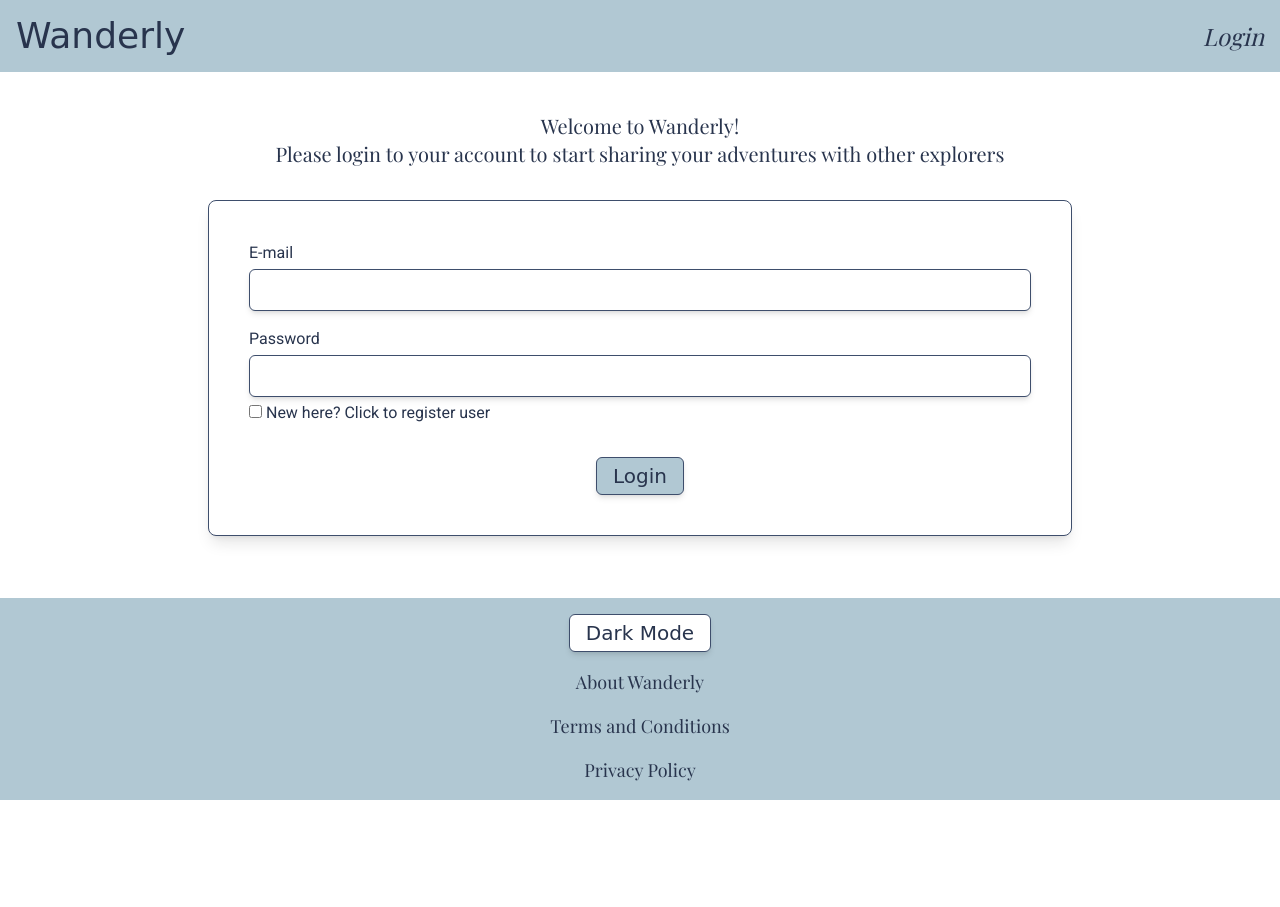
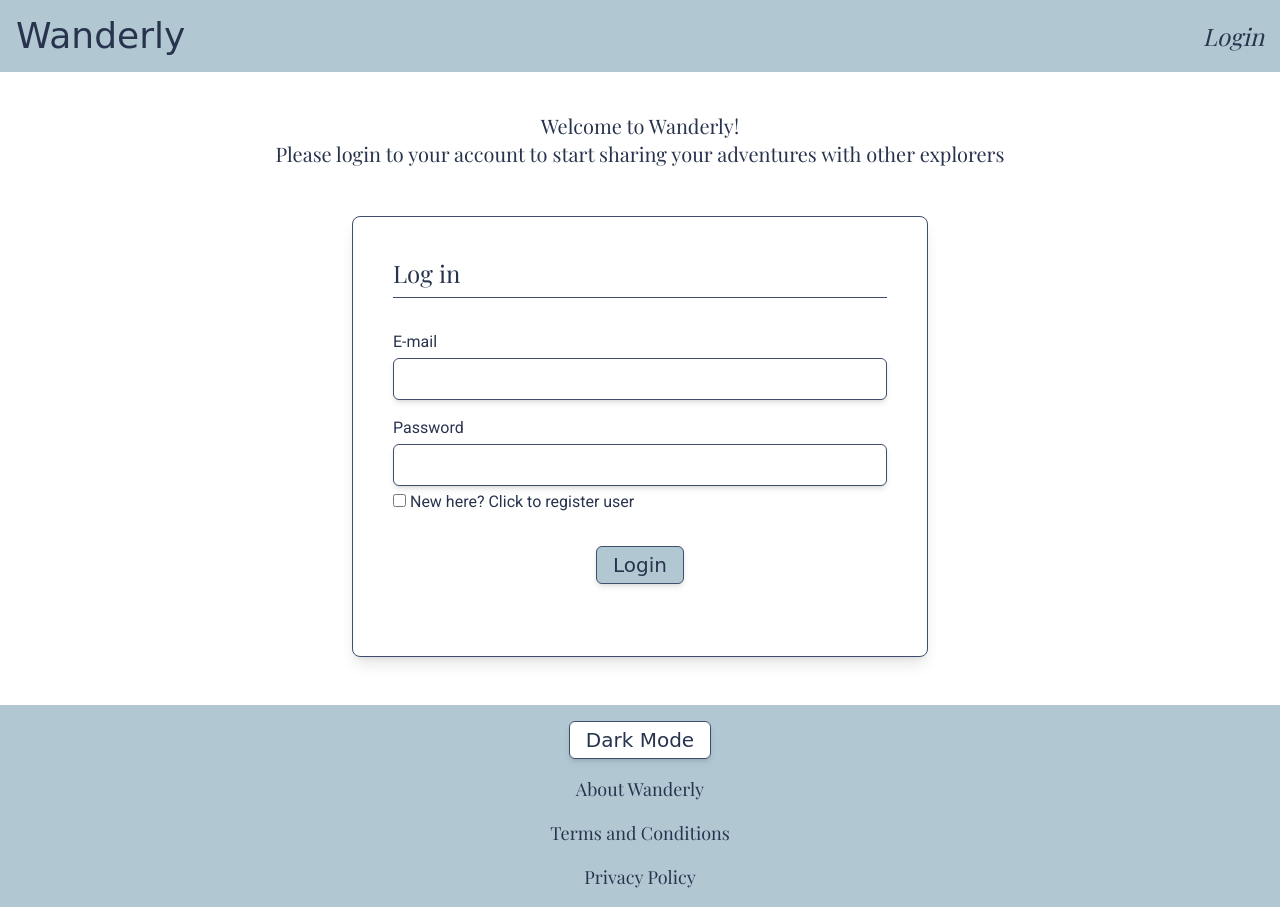
Before and after one commit to hannahoi98/css-frameworks-CA, a website built with Vite: page index.html in a window 1280 px wide. Before the commit the page ends 800 px from the top, so only its background shows below. Built offline with nearby package versions, Linux system fonts and the light colour scheme; a web font is replaced by a local one.

Commit message:
style: adjusting size of  wrapper for forms and profile page

```diff
--- a/index.html
+++ b/index.html
@@ -35,8 +35,11 @@
       <p>Welcome to Wanderly!</p>
       <p>Please login to your account to start sharing your adventures with other explorers</p>
     </div>
-    <div class="p-6 m-8 md:p-10 md:ml-28 md:mr-28 lg:ml-52 lg:mr-52 bg-lightBackground dark:bg-white border border-darkElements shadow-lg rounded-lg">
-      <form id="login-form" action="/profile/index.html">
+    <div class="max-w-[36rem] mx-4 sm:mx-6 md:mx-auto my-8 md:my-10 lg:my-12 px-4 sm:px-6 md:px-10 py-6 md:py-10 bg-lightBackground dark:bg-white border border-darkElements shadow-lg rounded-lg">
+      <div class="border-b border-darkElements">
+        <h2 class="text-xl lg:text-2xl font-heading mb-2">Log in</h2>
+      </div>
+      <form id="login-form" action="/profile/index.html" class="mt-8 mb-8">
         <div class="mb-4">
           <label for="email">E-mail</label>
           <input
```
Also changed, not shown: post/new/index.html (+1 -1 lines), profile/edit/index.html (+1 -1 lines), profile/index.html (+3 -3 lines), css/style.css.
